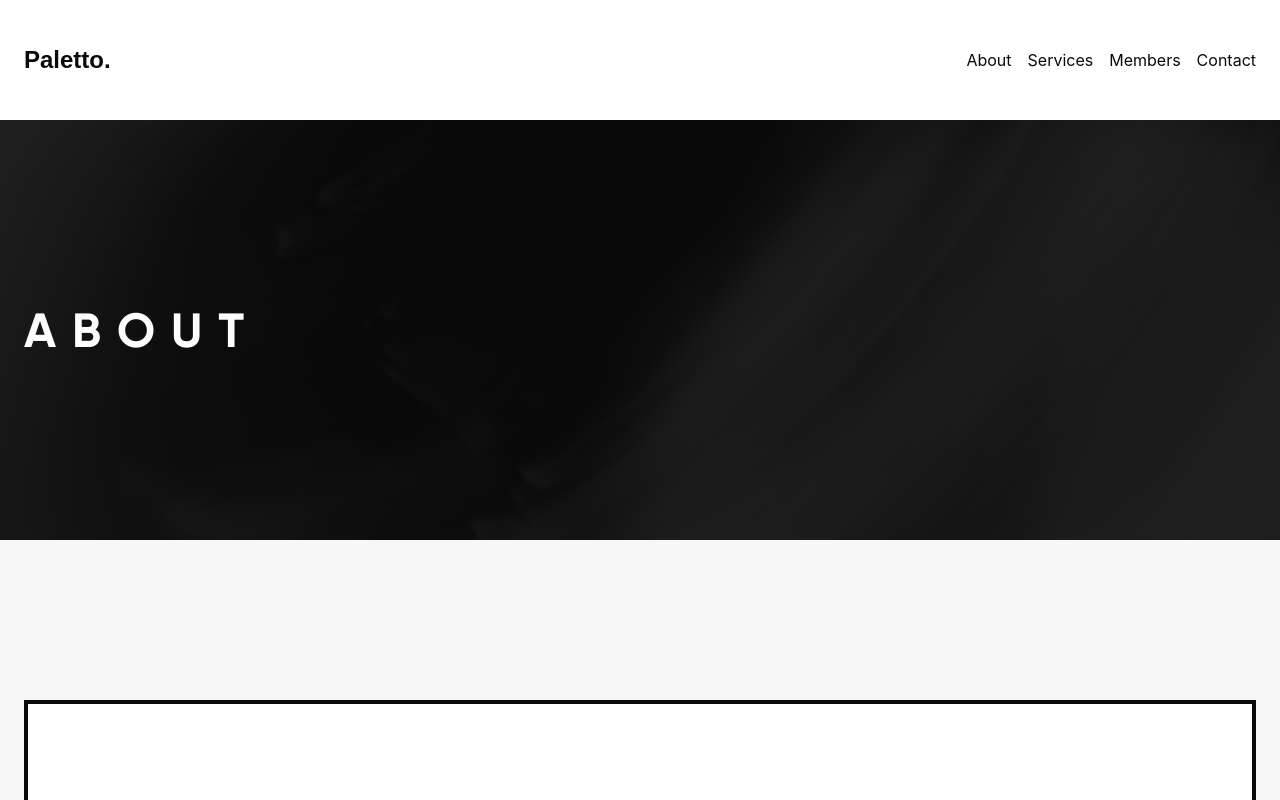
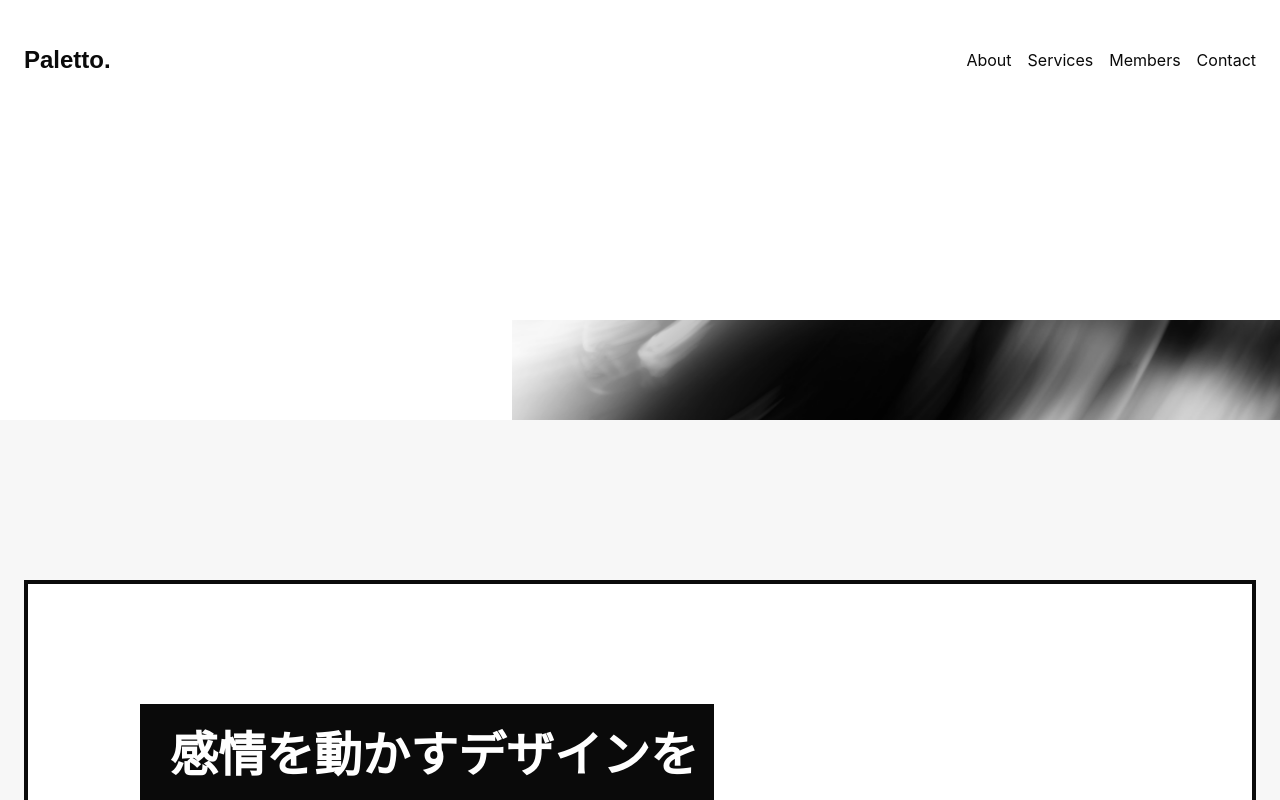
Before and after one commit to wadaryohei/paletto, a Next.js app: page /about in a window 1280 px wide. Shown: the top 800 px of the page. Built offline with nearby package versions, Linux system fonts and the light colour scheme; a small style sheet from the web is missing.

Commit message:
Page固有のデザインを調整

```diff
--- a/src/components/_shared/PagesLayout/dom.tsx
+++ b/src/components/_shared/PagesLayout/dom.tsx
@@ -7,10 +7,11 @@ import { Container } from '@material-ui/core'
 // props
 //----------------------------------
 export interface PagesLayoutProps {
+  pathname: string
+  pageHeaderBgPathname: string
+  pageHeading: string
   className?: string
   children: React.ReactNode
-  pageName: string
-  pageHeaderBgPathname: string
 }
 
 //----------------------------------
@@ -20,13 +21,14 @@ export const PagesLayoutComponent = (props: PagesLayoutProps) => (
   <section className={props.className}>
     <Header />
     <div className={'pageHeaderBgWrapper'}>
-      <div
+      <figure
         className={'pageHeaderBg'}
         style={{ backgroundImage: `url(${props.pageHeaderBgPathname})` }}
-      ></div>
+      ></figure>
       <Container>
         <div className={'pageHeaderWrapper'}>
-          <p className={'pageHeader'}>{props.pageName}</p>
+          <p className={'pagename'}>{props.pathname}</p>
+          <p className={'pageHeader'}>{props.pageHeading}</p>
         </div>
       </Container>
     </div>
--- a/src/components/_shared/PagesLayout/style.ts
+++ b/src/components/_shared/PagesLayout/style.ts
@@ -13,45 +13,38 @@ export const PagesLayoutStyle = styled(PagesLayoutComponent)`
   .pageHeaderBgWrapper {
     position: relative;
     width: 100%;
-    height: 540px;
-    max-height: 540px;
+    height: 420px;
+    max-height: 420px;
 
     .pageHeaderBg {
       position: fixed;
-      top: 0;
-      left: 0;
+      bottom: 0;
+      right: 0;
       z-index: -1;
-      width: 100%;
+      width: 60%;
       height: 100vh;
-      max-height: 100vh;
+      max-height: 480px;
       background-position: center center;
       background-repeat: no-repeat;
       background-size: cover;
-
-      &::after {
-        content: '';
-        display: block;
-        position: fixed;
-        top: 0;
-        left: 0;
-        z-index: -1;
-        width: 100%;
-        height: 100vh;
-        max-height: 100vh;
-        background-color: ${Colors.black};
-        opacity: 0.9;
-      }
     }
 
     .pageHeaderWrapper {
       position: absolute;
-      top: calc(50% + 40px);
+      top: calc(46%);
+      .pagename {
+        color: ${Colors.black};
+        font-size: ${FontSize.xxl};
+        font-family: 'Gilroy-Bold', sans-serif;
+        width: 100%;
+        line-height: 1.4;
+      }
       .pageHeader {
-        color: ${Colors.white};
-        font-size: ${FontSize.xl};
+        color: ${Colors.black};
+        font-size: ${FontSize.lg};
         font-family: 'Gilroy-Bold', sans-serif;
-        text-transform: uppercase;
-        letter-spacing: 16px;
+        width: 60%;
+        line-height: 1.4;
 
         @media ${max(BreakPoints.md)} {
           font-size: ${FontSize.lg};
--- a/src/datas/_shared/PageDatas.ts
+++ b/src/datas/_shared/PageDatas.ts
@@ -11,18 +11,22 @@ export interface Page {
   about: {
     pathname: string
     pageHeaderBgPathname: string
+    pageHeading: string
   }
   services: {
     pathname: string
     pageHeaderBgPathname: string
+    pageHeading: string
   }
   members: {
     pathname: string
     pageHeaderBgPathname: string
+    pageHeading: string
   }
   contact: {
     pathname: string
     pageHeaderBgPathname: string
+    pageHeading: string
   }
 }
 
@@ -30,17 +34,22 @@ export const PageDatas: Page = {
   about: {
     pathname: RouteDatas.about.path,
     pageHeaderBgPathname: '/pages/about.jpg',
+    pageHeading: 'Designing emotions and expressing a unique world view.',
   },
   services: {
     pathname: RouteDatas.services.path,
     pageHeaderBgPathname: '/pages/services.jpg',
+    pageHeading: 'We solve problems through UI/UX and create new value.',
   },
   members: {
     pathname: RouteDatas.members.path,
     pageHeaderBgPathname: '/pages/members.jpg',
+    pageHeading:
+      'Solve business problems with members from diverse backgrounds.',
   },
   contact: {
     pathname: RouteDatas.contact.path,
     pageHeaderBgPathname: '/pages/contact.jpg',
+    pageHeading: 'Request a business solution for a problem as a partner.',
   },
 }
```
